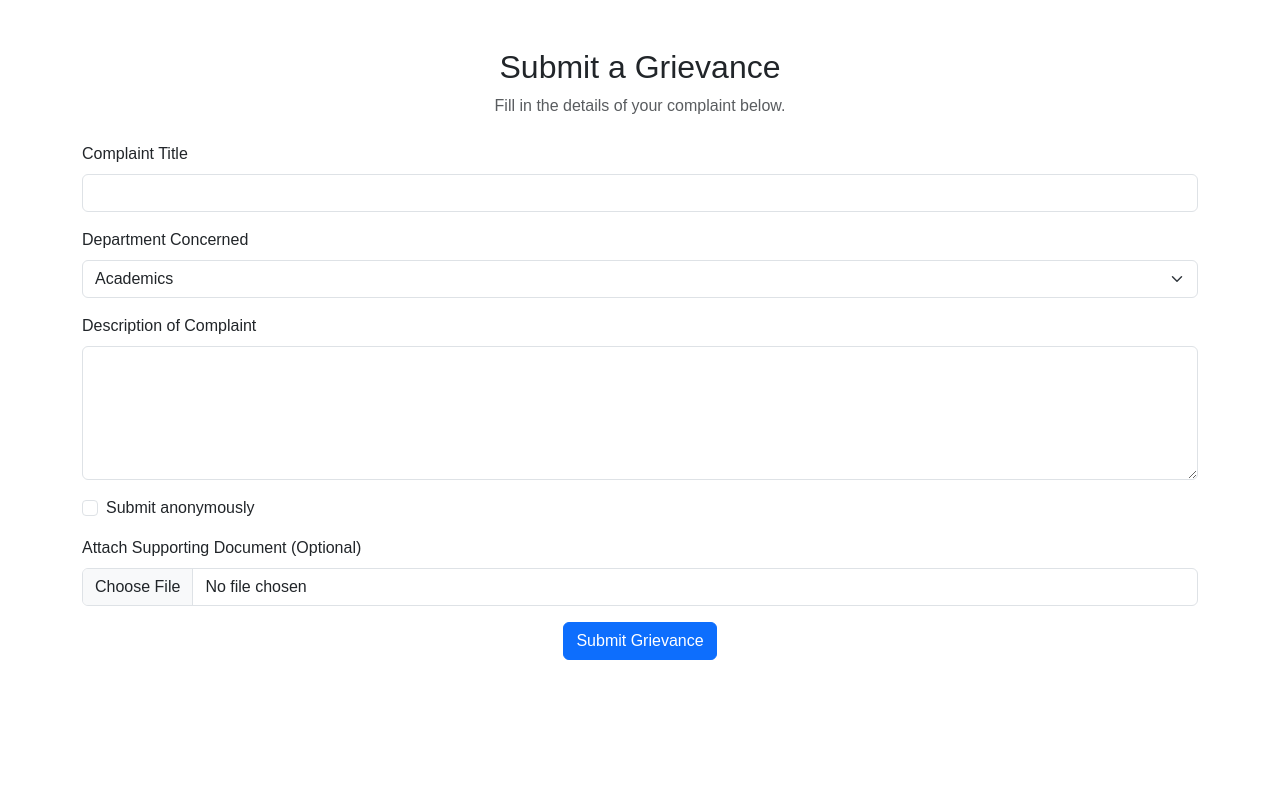
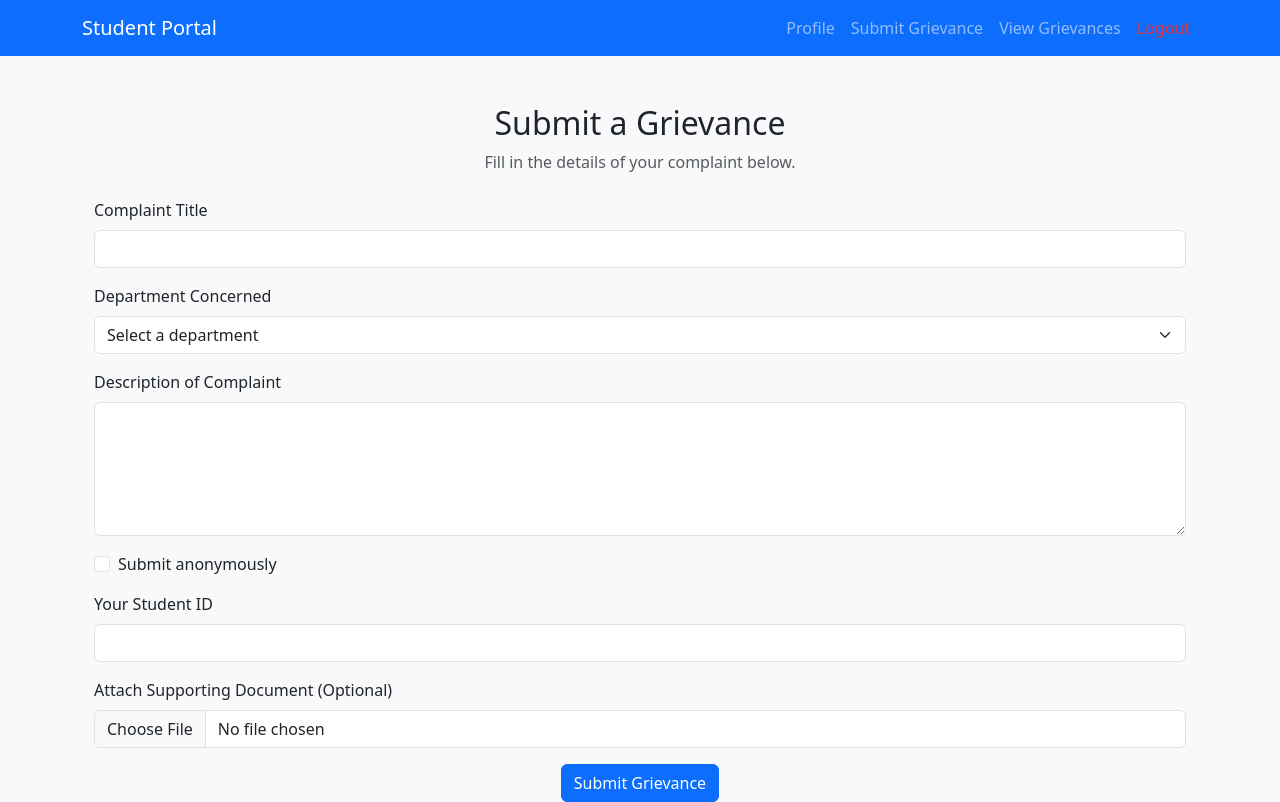
Before and after one commit to Cacy45/Student-Grievances-System, a Flask app: page /submit_grievance in a window 1280 px wide. Before the commit the page ends 660 px from the top, so only its background shows below. Run offline with Flask 3, Linux system fonts and the light colour scheme; a user stored in the database is signed in; some libraries are stand-ins or nearby versions.

Commit message:
worked on student dashboard

```diff
--- a/grievances_app/app.py
+++ b/grievances_app/app.py
@@ -4,7 +4,7 @@ from flask_migrate import Migrate
 from flask_login import LoginManager, UserMixin, login_user, login_required, logout_user, current_user
 from werkzeug.security import generate_password_hash, check_password_hash
 from flask_wtf.csrf import CSRFProtect
-from models import User, Complaint
+from models import User, Complaint, Department, Student, Admin , Supervisor
 import os
 from werkzeug.utils import secure_filename
 
@@ -66,15 +66,32 @@ def register():
             flash('Email is already registered.', 'danger')
             return redirect(url_for('register'))
 
-        hashed_password = generate_password_hash(password)
-        user = User(fname=fname, lname=lname, email=email, phone=phone, password=hashed_password, role=role)
+        # ✅ Create and Hash Password
+        user = User(fname=fname, lname=lname, email=email, phone=phone, role=role)
+        user.set_password(password)
+
         db.session.add(user)
+        db.session.commit()
+
+        # ✅ Create the appropriate profile based on role
+        if role == "student":
+            new_student = Student(user_id=user.user_id)
+            db.session.add(new_student)
+        elif role == "admin":
+            new_admin = Admin(user_id=user.user_id)
+            db.session.add(new_admin)
+        elif role == "supervisor":
+            new_supervisor = Supervisor(user_id=user.user_id)
+            db.session.add(new_supervisor)
+
         db.session.commit()
 
         flash('Account created successfully! You can now log in.', 'success')
         return redirect(url_for('login'))
 
     return render_template('register.html')
+
+
 
 @app.route('/login', methods=['GET', 'POST'])
 def login():
@@ -83,23 +100,39 @@ def login():
         password = request.form['password']
 
         user = User.query.filter_by(email=email).first()
+
         if user and user.check_password(password):
             login_user(user)
             flash('Login successful!', 'success')
 
-            # Redirect users based on their role
+            # ✅ Ensure user has a valid profile & redirect accordingly
             if user.role == 'student':
-                return redirect(url_for('student_dashboard'))
+                student = Student.query.filter_by(user_id=user.user_id).first()
+                if student:
+                    return redirect(url_for('student_dashboard'))
+                else:
+                    flash('Student profile missing. Contact admin.', 'danger')
+
             elif user.role == 'admin':
-                return redirect(url_for('admin_dashboard'))
+                admin = Admin.query.filter_by(user_id=user.user_id).first()
+                if admin:
+                    return redirect(url_for('admin_dashboard'))
+                else:
+                    flash('Admin profile missing. Contact support.', 'danger')
+
             elif user.role == 'supervisor':
-                return redirect(url_for('supervisor_dashboard'))
+                supervisor = Supervisor.query.filter_by(user_id=user.user_id).first()
+                if supervisor:
+                    return redirect(url_for('supervisor_dashboard'))
+                else:
+                    flash('Supervisor profile missing. Contact admin.', 'danger')
 
             return redirect(url_for('home'))  # Default fallback
 
         flash('Login failed. Check your email and password.', 'danger')
 
     return render_template('login.html')
+
 
 @app.route('/logout')
 @login_required
@@ -131,46 +164,71 @@ app.config['UPLOAD_FOLDER'] = UPLOAD_FOLDER
 def allowed_file(filename):
     return '.' in filename and filename.rsplit('.', 1)[1].lower() in ALLOWED_EXTENSIONS
 
-@app.route('/submit_grievance', methods=['GET', 'POST'])
-@login_required
+@app.route("/submit_grievance", methods=["GET", "POST"])
 def submit_grievance():
-    if request.method == 'POST':
-        title = request.form['title']
-        category = request.form['category']
-        description = request.form['description']
-        anonymous = 'anonymous' in request.form  # Checkbox for anonymous submission
-        file = request.files['attachment']
+    if request.method == "POST":
+        title = request.form.get("title")
+        category = request.form.get("category")
+        description = request.form.get("description")
+        anonymous = request.form.get("anonymous") == "on"  # Checkbox checked = True
+        student_id = request.form.get("stud_id")  # Only used if not anonymous
 
-        # File handling
+        # Handle file upload
+        attachment = request.files.get("attachment")
         filename = None
-        if file and allowed_file(file.filename):
-            filename = secure_filename(file.filename)
-            file_path = os.path.join(app.config['UPLOAD_FOLDER'], filename)
-            file.save(file_path)
+        if attachment and allowed_file(attachment.filename):
+            filename = secure_filename(attachment.filename)
+            filepath = os.path.join(app.config["UPLOAD_FOLDER"], filename)
+            attachment.save(filepath)
 
-        # Create new complaint
+        # Determine student ID (if not anonymous)
+        if anonymous:
+            student_id = None
+        else:
+            student_id = int(student_id) if student_id else None
+
+        # Create and save the complaint
         new_complaint = Complaint(
             comp_descr=description,
             comp_dept=category,
             comp_anonymous=anonymous,
-            comp_doc=filename,  # Save filename if uploaded
-            stud_id=current_user.user_id  # Assuming User model links to Student
+            comp_doc=filename,
+            stud_id=student_id,  # Can be NULL for anonymous complaints
         )
 
         db.session.add(new_complaint)
         db.session.commit()
 
-        flash('Grievance submitted successfully!', 'success')
-        return redirect(url_for('student_dashboard'))
+        flash("Your grievance has been submitted successfully!", "success")
+        return redirect(url_for("submit_grievance"))
 
-    return render_template('submit_grievance.html')
+    # Fetch departments for dropdown
+    departments = Department.query.all()
+    return render_template("submit_grievance.html", departments=departments)
 
-# ================= View Grievances Route ================= #
 @app.route('/view_grievances')
 @login_required
 def view_grievances():
-    grievances = Complaint.query.filter_by(stud_id=current_user.user_id).all()
+    # Ensure the logged-in user is a student
+    if current_user.role != 'student':
+        flash("Access denied. Only students can view grievances.", "danger")
+        return redirect(url_for('home'))
+
+    # Fetch the student record linked to the current user
+    student = Student.query.filter_by(user_id=current_user.user_id).first()
+
+    # If no student record is found, show an error
+    """
+    if not student:
+        flash("No student profile found. Please contact administration.", "warning")
+        return redirect(url_for('student_dashboard'))
+    """
+
+    # Fetch all grievances for the student
+    grievances = Complaint.query.filter_by(stud_id=student.stud_id).all()
+
     return render_template('view_grievances.html', grievances=grievances)
+
 
 # ================= Grievance Detail Route ================= #
 @app.route('/grievance/<int:comp_id>')
--- a/grievances_app/models.py
+++ b/grievances_app/models.py
@@ -66,14 +66,14 @@ class Supervisor(db.Model):
 class Complaint(db.Model):
     comp_id = db.Column(db.Integer, primary_key=True)
     comp_datefiled = db.Column(db.DateTime, default=datetime.utcnow, nullable=False)
-    comp_descr = db.Column(db.String(500), nullable=False)
+    comp_descr = db.Column(db.Text, nullable=False)
     comp_status = db.Column(db.String(100), default='Pending')
     comp_dept=db.Column(db.String(200), nullable=False)
     comp_anonymous = db.Column(db.Boolean, default=False)
     comp_dateresolved = db.Column(db.DateTime, nullable=True)
     comp_doc = db.Column(db.String(300), nullable=True)  # Stores filename of uploaded document
 
-    stud_id = db.Column(db.Integer, db.ForeignKey('student.stud_id'), nullable=False)
+    stud_id = db.Column(db.Integer, db.ForeignKey('student.stud_id'), nullable=True)
     admin_id = db.Column(db.Integer, db.ForeignKey('admin.admin_id'), nullable=True)
     superv_id = db.Column(db.Integer, db.ForeignKey('supervisor.superv_id'), nullable=True)
 
--- /dev/null
+++ b/grievances_app/templates/student_base.html
@@ -0,0 +1,51 @@
+<!DOCTYPE html>
+<html lang="en">
+<head>
+    <meta charset="UTF-8">
+    <meta name="viewport" content="width=device-width, initial-scale=1.0">
+    <title>{% block title %}Student Portal{% endblock %}</title>
+
+    <!-- Bootstrap CSS -->
+    <link href="https://cdn.jsdelivr.net/npm/bootstrap@5.3.0/dist/css/bootstrap.min.css" rel="stylesheet">
+
+    <style>
+        body {
+            background-color: #f8f9fa;
+        }
+        .dashboard-card {
+            border-radius: 10px;
+            box-shadow: 0 4px 8px rgba(0, 0, 0, 0.1);
+        }
+    </style>
+
+    {% block head %}{% endblock %}
+</head>
+<body>
+
+    <!-- Navbar -->
+    <nav class="navbar navbar-expand-lg navbar-dark bg-primary">
+        <div class="container">
+            <a class="navbar-brand" href="{{ url_for('student_dashboard') }}">Student Portal</a>
+            <button class="navbar-toggler" type="button" data-bs-toggle="collapse" data-bs-target="#navbarNav">
+                <span class="navbar-toggler-icon"></span>
+            </button>
+            <div class="collapse navbar-collapse" id="navbarNav">
+                <ul class="navbar-nav ms-auto">
+                    <li class="nav-item"><a class="nav-link" href="#">Profile</a></li>
+                    <li class="nav-item"><a class="nav-link" href="{{ url_for('submit_grievance') }}">Submit Grievance</a></li>
+                    <li class="nav-item"><a class="nav-link" href="{{ url_for('view_grievances') }}">View Grievances</a></li>
+                    <li class="nav-item"><a class="nav-link text-danger" href="{{ url_for('logout') }}">Logout</a></li>
+                </ul>
+            </div>
+        </div>
+    </nav>
+
+    <!-- Main Content -->
+    <div class="container mt-4">
+        {% block body %}{% endblock %}
+    </div>
+
+    <!-- Bootstrap JS -->
+    <script src="https://cdn.jsdelivr.net/npm/bootstrap@5.3.0/dist/js/bootstrap.bundle.min.js"></script>
+</body>
+</html>
--- a/grievances_app/templates/submit_grievance.html
+++ b/grievances_app/templates/submit_grievance.html
@@ -1,4 +1,4 @@
-{% extends "base.html" %}
+{% extends "student_base.html" %}
 
 {% block title %}Submit Grievance{% endblock %}
 
@@ -7,35 +7,57 @@
     <h2 class="text-center">Submit a Grievance</h2>
     <p class="text-center text-muted">Fill in the details of your complaint below.</p>
 
-    <form action="{{ url_for('submit_grievance') }}" method="POST" enctype="multipart/form-data" class="mt-4">
+    <!-- Flash Messages -->
+    {% with messages = get_flashed_messages(with_categories=True) %}
+        {% if messages %}
+            {% for category, message in messages %}
+                <div class="alert alert-{{ category }} alert-dismissible fade show" role="alert">
+                    {{ message }}
+                    <button type="button" class="btn-close" data-bs-dismiss="alert" aria-label="Close"></button>
+                </div>
+            {% endfor %}
+        {% endif %}
+    {% endwith %}
+
+    <form action="{{ url_for('submit_grievance') }}" method="POST" enctype="multipart/form-data" class="mt-4 needs-validation" novalidate>
+        <input type="hidden" name="csrf_token" value="{{ csrf_token() }}">
         <!-- Complaint Title -->
         <div class="mb-3">
             <label for="title" class="form-label">Complaint Title</label>
             <input type="text" class="form-control" id="title" name="title" required>
+            <div class="invalid-feedback">Please provide a title for your complaint.</div>
         </div>
 
         <!-- Complaint Department/Category -->
         <div class="mb-3">
             <label for="category" class="form-label">Department Concerned</label>
             <select class="form-select" id="category" name="category" required>
-                <option value="Academics">Academics</option>
-                <option value="Administration">Administration</option>
-                <option value="Hostel">Hostel</option>
-                <option value="Library">Library</option>
-                <option value="Transport">Transport</option>
+                <option value="" selected disabled>Select a department</option>
+                {% for department in departments %}
+                    <option value="{{ department.dept_name }}">{{ department.dept_name }}</option>
+                {% endfor %}
             </select>
+            <div class="invalid-feedback">Please select a department.</div>
         </div>
 
         <!-- Complaint Description -->
         <div class="mb-3">
             <label for="description" class="form-label">Description of Complaint</label>
             <textarea class="form-control" id="description" name="description" rows="5" required></textarea>
+            <div class="invalid-feedback">Please enter a complaint description.</div>
         </div>
 
         <!-- Anonymous Submission Checkbox -->
         <div class="form-check mb-3">
-            <input class="form-check-input" type="checkbox" id="anonymous" name="anonymous">
+            <input class="form-check-input" type="checkbox" id="anonymous" name="anonymous" onchange="toggleStudentID()">
             <label class="form-check-label" for="anonymous">Submit anonymously</label>
+        </div>
+
+        <!-- Hidden Student ID Field -->
+        <div id="studentIDField" class="mb-3">
+            <label for="stud_id" class="form-label">Your Student ID</label>
+            <input type="text" class="form-control" id="stud_id" name="stud_id" required>
+            <div class="invalid-feedback">Please enter your Student ID.</div>
         </div>
 
         <!-- File Upload -->
@@ -50,4 +72,37 @@
         </div>
     </form>
 </div>
+
+<script>
+    // Bootstrap form validation
+    (function () {
+        'use strict';
+        var forms = document.querySelectorAll('.needs-validation');
+        Array.prototype.slice.call(forms).forEach(function (form) {
+            form.addEventListener('submit', function (event) {
+                if (!form.checkValidity()) {
+                    event.preventDefault();
+                    event.stopPropagation();
+                }
+                form.classList.add('was-validated');
+            }, false);
+        });
+    })();
+
+    // Toggle Student ID field when anonymous checkbox is checked
+    function toggleStudentID() {
+        let anonymousCheckbox = document.getElementById("anonymous");
+        let studentIDField = document.getElementById("studentIDField");
+        let studentIDInput = document.getElementById("stud_id");
+
+        if (anonymousCheckbox.checked) {
+            studentIDField.style.display = "none";
+            studentIDInput.removeAttribute("required");
+            studentIDInput.value = "";
+        } else {
+            studentIDField.style.display = "block";
+            studentIDInput.setAttribute("required", "required");
+        }
+    }
+</script>
 {% endblock %}
--- a/grievances_app/templates/view_grievances.html
+++ b/grievances_app/templates/view_grievances.html
@@ -1,4 +1,4 @@
-{% extends "base.html" %}
+{% extends "student_base.html" %}
 
 {% block title %}View Grievances{% endblock %}
 
@@ -8,7 +8,8 @@
     <p class="text-center text-muted">Here are the grievances you have submitted.</p>
 
     {% if grievances %}
-    <table class="table table-striped mt-4">
+    <div class="table-responsive">
+        <table class="table table-striped table-hover mt-4">
             <thead class="table-dark">
                 <tr>
                     <th>ID</th>
@@ -40,6 +41,7 @@
                 {% endfor %}
             </tbody>
         </table>
+    </div>
     {% else %}
     <div class="alert alert-info text-center mt-4">No grievances found.</div>
     {% endif %}
```
Also changed, not shown: grievances_app/migrations/versions/f62e0fe1d3b4_allow_anonymous_complaints_by_making_.py (added, +36 -0 lines), grievances_app/migrations/versions/fe5c1546961b_changed_comp_descr_to_text.py (added, +38 -0 lines), grievances_app/seed_departments.py (added, +12 -0 lines), grievances_app/templates/admin_base.html (added, +31 -0 lines), grievances_app/templates/admin_dashboard.html (+39 -0 lines), grievances_app/templates/student_dashboard.html (+2 -18 lines), grievances_app/instance/student_grievances.db. Lines whose indentation alone changed are shown as unchanged.
